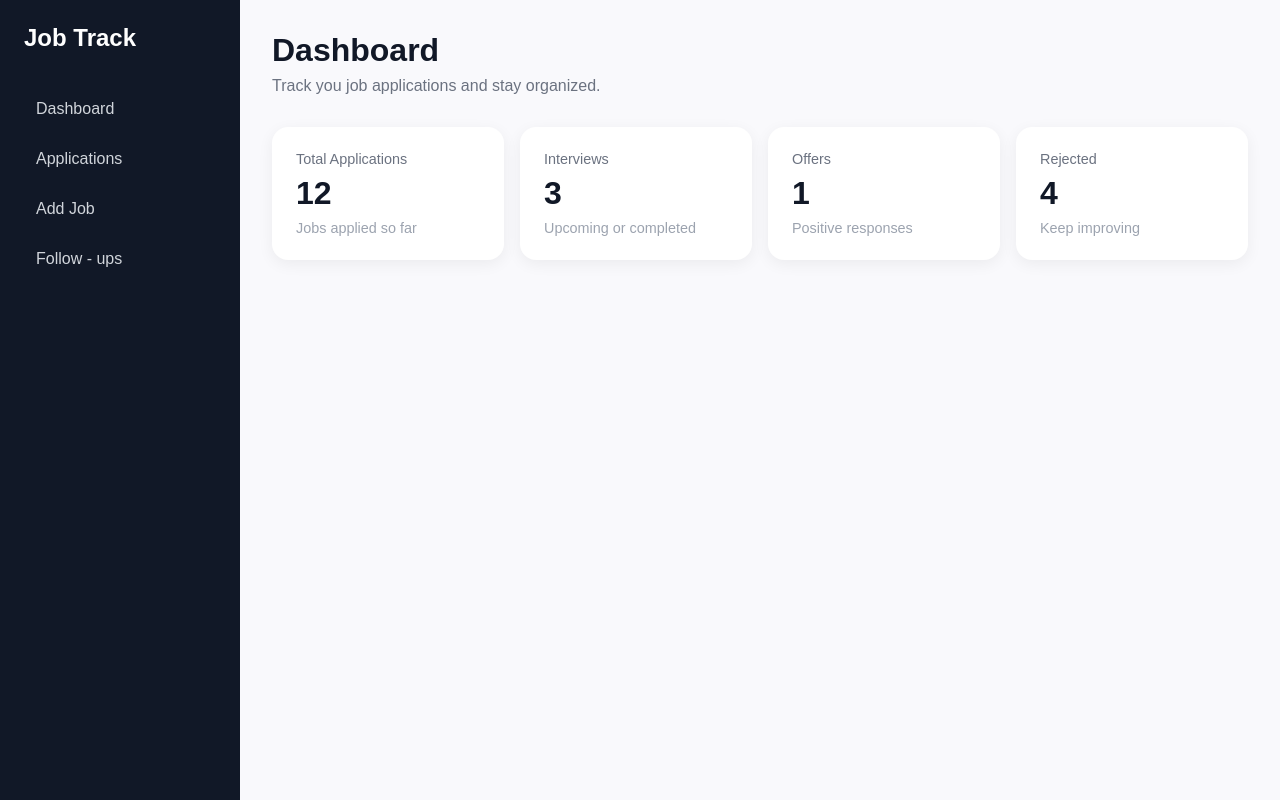
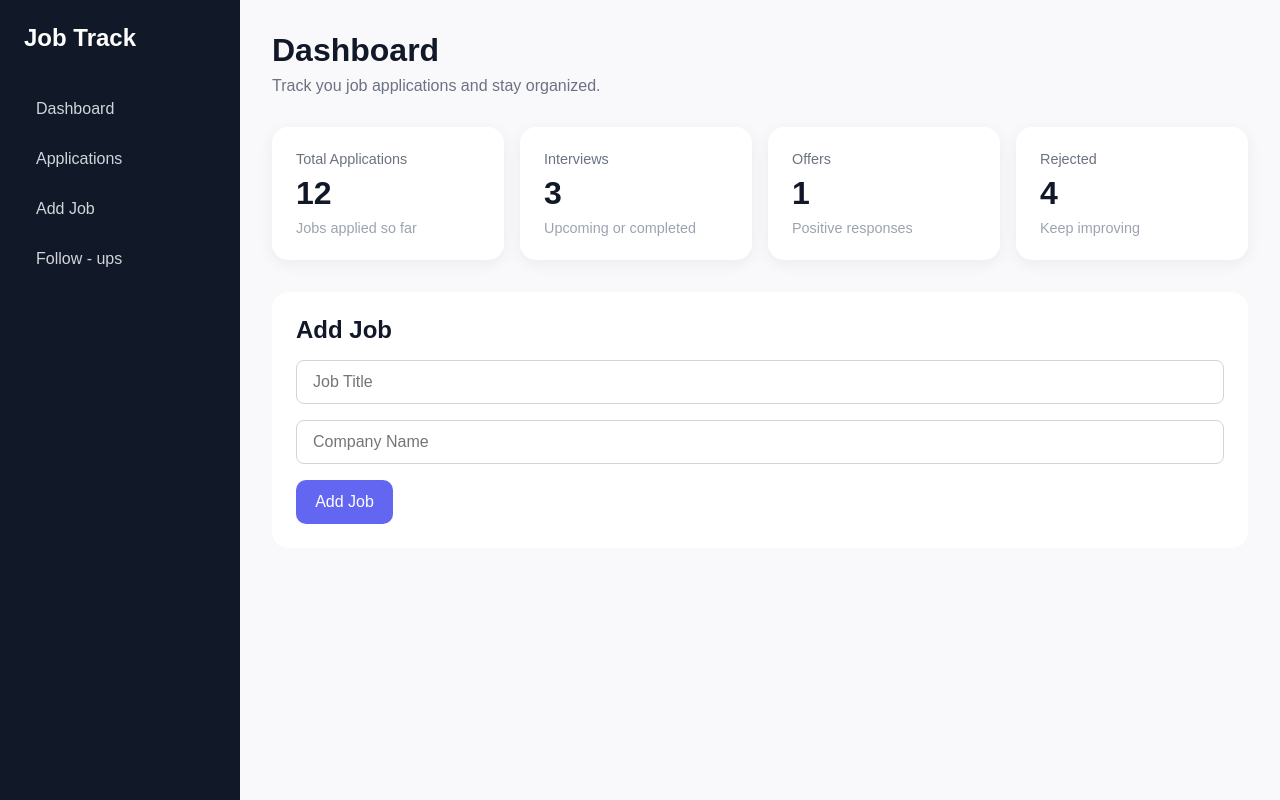
Before and after one commit to Ujjwal-Darnal/Job-Tracker-App, a React (Vite) app: page / in a window 1280 px wide. Built offline with nearby package versions, Linux system fonts and the light colour scheme.

Commit message:
Created job form and added css to it

```diff
--- a/src/App.css
+++ b/src/App.css
@@ -1,103 +1,157 @@
-*{
-  margin:0;
+* {
+  margin: 0;
   padding: 0;
   box-sizing: border-box;
 }
-body{
-  font-family: Arial,sans-serif;
+
+body {
+  font-family: Arial, sans-serif;
   background-color: #f9f9fc;
   color: #111827;
 }
-.app-layout{
+
+.app-layout {
   min-height: 100vh;
   display: flex;
 }
-.sidebar{
+
+.sidebar {
   width: 15rem;
   background-color: #111827;
   color: white;
   padding: 1.5rem;
 }
-.logo{
+
+.logo {
   font-size: 1.5rem;
   margin-bottom: 2.5rem;
 }
+
 .nav-menu {
   display: flex;
-flex-direction: column;
-gap: 1rem;
+  flex-direction: column;
+  gap: 1rem;
 }
-.nav-menu a{
+
+.nav-menu a {
   color: #d1d5db;
-text-decoration: none;
-font-size: 1rem;
-padding: 0.5rem 0.75rem;
+  text-decoration: none;
+  font-size: 1rem;
+  padding: 0.5rem 0.75rem;
   border-radius: 0.375rem;
   transition: background-color 0.2s;
 
 }
+
 .nav-menu a:hover {
   color: white;
   background-color: #1f2937;
 }
-.main-content{
+
+.main-content {
   flex: 1;
   padding: 2rem;
 }
 
-.page-header{
+.page-header {
   margin-bottom: 2rem;
 }
+
 .page-header h1 {
   font-size: 2rem;
   margin-bottom: 0.5rem;
 }
-.page-header p{
+
+.page-header p {
   color: #6b7280;
 }
 
 /* -----------------------------StatCard--------------------- */
-.stats-grid{
+.stats-grid {
   display: grid;
-  grid-template-columns: repeat(4,1fr);
+  grid-template-columns: repeat(4, 1fr);
   gap: 1rem;
 }
-.stat-card{
+
+.stat-card {
   background-color: white;
   padding: 1.5rem;
   border-radius: 1rem;
-  box-shadow:  0 0.25rem 1rem rgba(0, 0, 0, 0.06);
+  box-shadow: 0 0.25rem 1rem rgba(0, 0, 0, 0.06);
 }
 
-.stat-title{
+.stat-title {
   color: #6b7280;
   font-size: 0.9rem;
 }
 
-.stat-value{
+.stat-value {
   font-size: 2rem;
   margin: 0.5rem 0;
 }
 
-.stat-description{
+.stat-description {
   color: #9ca3af;
   font-size: 0.9rem;
 }
 
-@media (max-width:900px){
-  .stats-grid{
-    grid-template-columns: repeat(2,1fr);
+@media (max-width:900px) {
+  .stats-grid {
+    grid-template-columns: repeat(2, 1fr);
   }
 }
-@media (max-width:600px){
-  .app-layout{
+
+@media (max-width:600px) {
+  .app-layout {
     flex-direction: column;
   }
-  .sidebar{
+
+  .sidebar {
     width: 100%;
   }
 
-  .stats-grid{
+  .stats-grid {
     grid-template-columns: 1fr;
   }
 }
+
+/* ===================Job Form ============= */
+.job-form {
+  margin-top: 2rem;
+  background: white;
+  padding: 1.5rem;
+  border-radius: 1rem;
+}
+
+.job-form h2 {
+  margin-bottom: 1rem;
+}
+
+.job-form input {
+  width: 100%;
+  padding: 0.75rem 1rem;
+  margin-bottom: 1rem;
+  border: 1px solid #d1d5db;
+  border-radius: 0.5rem;
+  font-size: 1rem;
+  outline: none;
+}
+
+.job-form input:focus {
+  border-color: #6366f1;
+  box-shadow: 0 0 0 3px rgba(99, 102, 241, 0.1);
+}
+
+.job-form button {
+  padding: 0.8rem 1.2rem;
+  border-radius: 10px;
+  background-color: #6366f1;
+  color: white;
+  border: none;
+  font-size: 1rem;
+  transition: background-color 0.2s;
+}
+
+.job-form button:hover {
+  background-color: #4f46e5;
+}
--- a/src/App.jsx
+++ b/src/App.jsx
@@ -1,6 +1,7 @@
 import Sidebar from "./components/Sidebar"
 import StatCard from "./components/StatCard"
 import "./App.css";
+import JobForm from "./components/JobForm";
 
 function App(){
   return(
@@ -21,6 +22,8 @@ function App(){
           <StatCard title="Rejected" value="4" description="Keep improving" />
 </section>
 
+<JobForm/>
+
     </main>
 </div>
   );
--- /dev/null
+++ b/src/components/JobForm.jsx
@@ -0,0 +1,37 @@
+import {useState}  from "react"
+function JobForm(){
+
+    const[jobTitle,setJobTitle]= useState("");
+
+    const[company,setCompany] = useState("");
+
+    const handleSubmit = (e) =>{
+        e.preventDefault();
+        setJobTitle("");
+        setCompany("");
+    }
+
+
+    return(
+        <form onSubmit={handleSubmit} className="job-form">
+            <h2>Add Job</h2>
+
+            <input
+            type="text"
+            placeholder="Job Title"
+            value={jobTitle}
+            onChange={(e) => setJobTitle(e.target.value)}
+             />
+
+             <input
+             type="text"
+             placeholder="Company Name"
+             value={company}
+             onChange={(e)=> setCompany(e.target.value)}/>
+
+             <button type="submit">Add Job</button>
+        </form>
+    )
+}
+
+export default JobForm;
```
